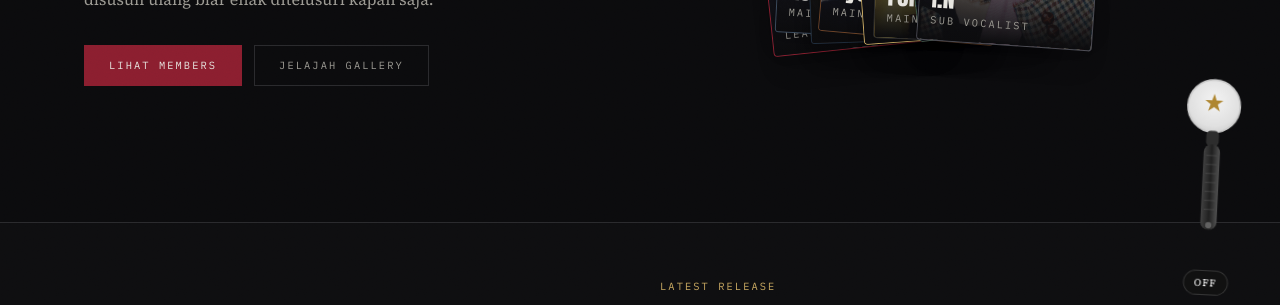
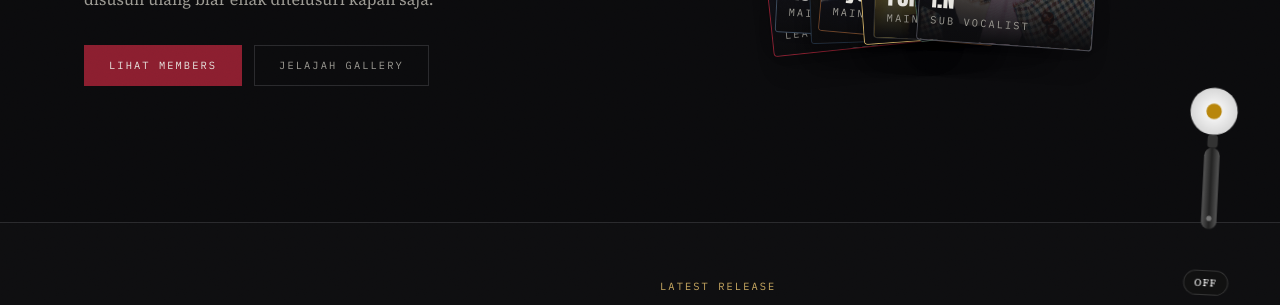
Before and after one commit to naufaldzakwannn/straykids, a Next.js app: page / in a window 1280 px wide. Shown: the part 495-800 px from the top of the page. Built offline with nearby package versions, Linux system fonts and the light colour scheme.

Commit message:
SVG Component

```diff
--- a/app/components/Lightstick/Lightstick.module.css
+++ b/app/components/Lightstick/Lightstick.module.css
@@ -135,78 +135,14 @@
   border: 1px solid rgba(255, 255, 255, 0.15);
 }
 
-/* ===========================
-   WHITE
-=========================== */
-
-.white .lightstick {
-  filter: brightness(1.2) drop-shadow(0 0 10px white) drop-shadow(0 0 25px white) drop-shadow(0 0 45px rgba(255, 255, 255, 0.5));
-
-  animation: pulse 2s infinite;
+.button svg {
+  transition: 0.35s;
 }
 
-/* ===========================
-   GOLD
-=========================== */
-
-.gold .lightstick {
-  filter: brightness(1.2) drop-shadow(0 0 10px #ffd54a) drop-shadow(0 0 25px #ffd54a) drop-shadow(0 0 45px #ffd54a);
-
-  animation: pulse 2s infinite;
+.button:hover svg {
+  transform: scale(1.05);
 }
 
-/* ===========================
-   RED
-=========================== */
-
-.red .lightstick {
-  filter: brightness(1.2) drop-shadow(0 0 10px #ff3d3d) drop-shadow(0 0 25px #ff3d3d) drop-shadow(0 0 45px #ff3d3d);
-
-  animation: pulse 2s infinite;
+.button:active svg {
+  transform: scale(0.96);
 }
-
-/* ===========================
-   BLUE
-=========================== */
-
-.blue .lightstick {
-  filter: brightness(1.2) drop-shadow(0 0 10px #58a6ff) drop-shadow(0 0 25px #58a6ff) drop-shadow(0 0 45px #58a6ff);
-
-  animation: pulse 2s infinite;
-}
-
-/* ===========================
-   RAINBOW
-=========================== */
-
-.rainbow .lightstick {
-  animation:
-    pulse 2s infinite,
-    rainbowGlow 4s linear infinite;
-}
-
-@keyframes rainbowGlow {
-  0% {
-    filter: drop-shadow(0 0 18px red);
-  }
-
-  20% {
-    filter: drop-shadow(0 0 18px orange);
-  }
-
-  40% {
-    filter: drop-shadow(0 0 18px yellow);
-  }
-
-  60% {
-    filter: drop-shadow(0 0 18px lime);
-  }
-
-  80% {
-    filter: drop-shadow(0 0 18px cyan);
-  }
-
-  100% {
-    filter: drop-shadow(0 0 18px violet);
-  }
-}
--- a/app/components/Lightstick/Lightstick.tsx
+++ b/app/components/Lightstick/Lightstick.tsx
@@ -1,5 +1,6 @@
 "use client";
 
+import LightstickSVG from "./LightstickSVG";
 import Image from "next/image";
 import { useMemo, useState } from "react";
 import styles from "./Lightstick.module.css";
@@ -39,10 +40,19 @@ export default function Lightstick() {
     }
   }, [mode]);
 
+  const glowColor = {
+    off: "transparent",
+    white: "#ffffff",
+    gold: "#FFD54A",
+    red: "#ff4d4d",
+    blue: "#4EA8FF",
+    rainbow: "#ff00ff",
+  }[mode];
+
   return (
     <div className={styles.wrapper}>
       <button onClick={nextMode} className={`${styles.button} ${modeClass}`} aria-label="Lightstick">
-        <Image src="/images/lightstick/lightstick.svg" alt="Lightstick" width={90} height={180} priority className={styles.lightstick} />
+        <LightstickSVG color={glowColor} />
 
         <span className={styles.badge}>{mode.toUpperCase()}</span>
       </button>
--- /dev/null
+++ b/app/components/Lightstick/LightstickSVG.tsx
@@ -0,0 +1,56 @@
+type Props = {
+  color: string;
+};
+
+export default function LightstickSVG({ color }: Props) {
+  return (
+    <svg viewBox="0 0 200 420" width="90" height="180" xmlns="http://www.w3.org/2000/svg">
+      <defs>
+        <linearGradient id="handle" x1="0%" y1="0%" x2="100%" y2="0%">
+          <stop offset="0%" stopColor="#555" />
+          <stop offset="50%" stopColor="#222" />
+          <stop offset="100%" stopColor="#555" />
+        </linearGradient>
+
+        <radialGradient id="bulb">
+          <stop offset="0%" stopColor="#ffffff" />
+          <stop offset="100%" stopColor="#d7d7d7" />
+        </radialGradient>
+
+        <filter id="glow" x="-100%" y="-100%" width="300%" height="300%">
+          <feGaussianBlur stdDeviation="8" result="blur" />
+
+          <feFlood floodColor={color} />
+
+          <feComposite in2="blur" operator="in" />
+
+          <feMerge>
+            <feMergeNode />
+
+            <feMergeNode in="SourceGraphic" />
+          </feMerge>
+        </filter>
+      </defs>
+
+      {/* Lampu */}
+
+      <circle cx="100" cy="70" r="55" fill="url(#bulb)" filter={color === "transparent" ? "" : "url(#glow)"} />
+
+      {/* Logo */}
+
+      <circle cx="100" cy="70" r="18" fill="#B8860B" />
+
+      {/* Neck */}
+
+      <rect x="88" y="125" width="24" height="30" rx="8" fill="#333" />
+
+      {/* Handle */}
+
+      <rect x="82" y="155" width="36" height="190" rx="18" fill="url(#handle)" />
+
+      {/* Button */}
+
+      <circle cx="100" cy="320" r="6" fill="#777" />
+    </svg>
+  );
+}
```
